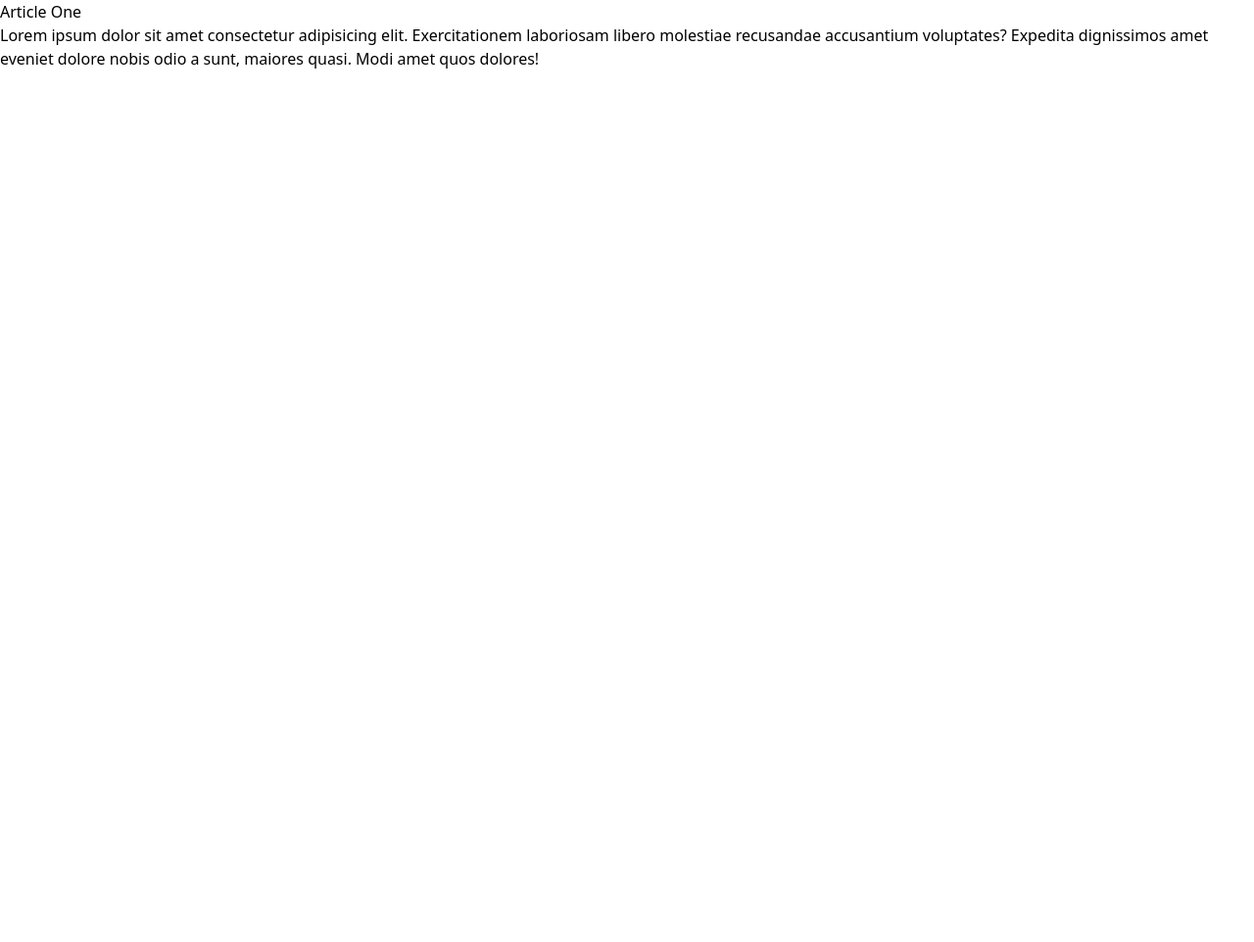
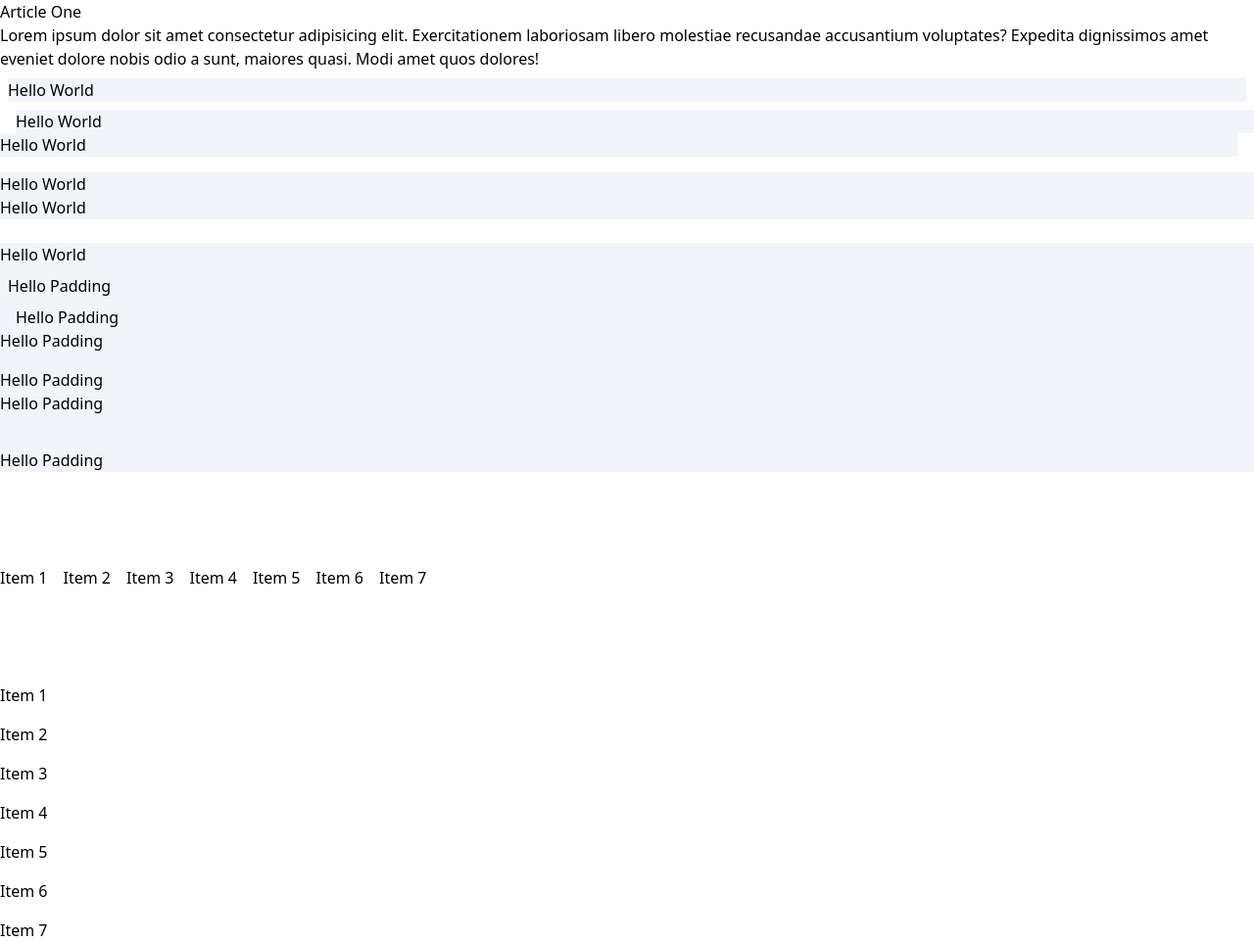
Before and after one commit to ingluisfelipemunoz/tailwind-sandbox-starter, a plain HTML site: page 03-container-spacing/index.html in a window 1280 px wide. Shown: the whole page at 98% size. Before the commit the page ends 800 px from the top, so only its background shows below. Drawn offline with nearby package versions, Linux system fonts and the light colour scheme.

Commit message:
practice: container-spacing

```diff
--- a/03-container-spacing/index.html
+++ b/03-container-spacing/index.html
@@ -9,7 +9,7 @@
   </head>
   <body>
     <!-- Container -->
-    <div>
+    <div class="container mx-auto">
       <article>
         <h3>Article One</h3>
         <p>
@@ -21,12 +21,39 @@
       </article>
 
       <!-- Margin -->
-
+      <div class="bg-slate-100 m-2">Hello World</div>
+      <div class="bg-slate-100 ml-4">Hello World</div>
+      <div class="bg-slate-100 mr-4">Hello World</div>
+      <div class="bg-slate-100 mt-4">Hello World</div>
+      <div class="bg-slate-100 mb-6">Hello World</div>
+      <div class="bg-slate-100 mt-[10px]">Hello World</div>
       <!-- Padding -->
-
+      <div class="bg-slate-100 p-2">Hello Padding</div>
+      <div class="bg-slate-100 pl-4">Hello Padding</div>
+      <div class="bg-slate-100 pr-4">Hello Padding</div>
+      <div class="bg-slate-100 pt-4">Hello Padding</div>
+      <div class="bg-slate-100 pb-6">Hello Padding</div>
+      <div class="bg-slate-100 pt-[10px]">Hello Padding</div>
       <!-- Space Between X -->
-
+      <div class="flex mt-24 space-x-4">
+        <div>Item 1</div>
+        <div>Item 2</div>
+        <div>Item 3</div>
+        <div>Item 4</div>
+        <div>Item 5</div>
+        <div>Item 6</div>
+        <div>Item 7</div>
+      </div>
       <!-- Space Between Y -->
+      <div class="flex flex-col mt-24 space-y-4">
+        <div>Item 1</div>
+        <div>Item 2</div>
+        <div>Item 3</div>
+        <div>Item 4</div>
+        <div>Item 5</div>
+        <div>Item 6</div>
+        <div>Item 7</div>
+      </div>
     </div>
   </body>
 </html>
```
